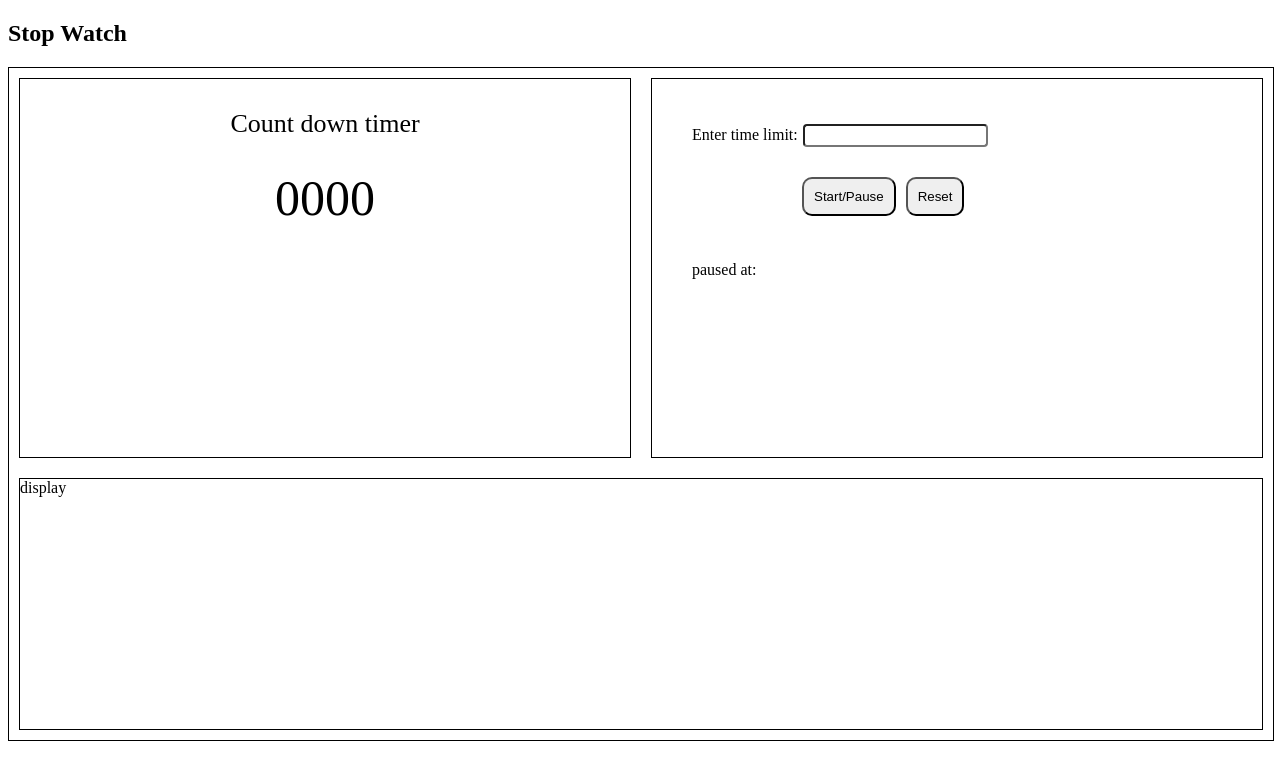
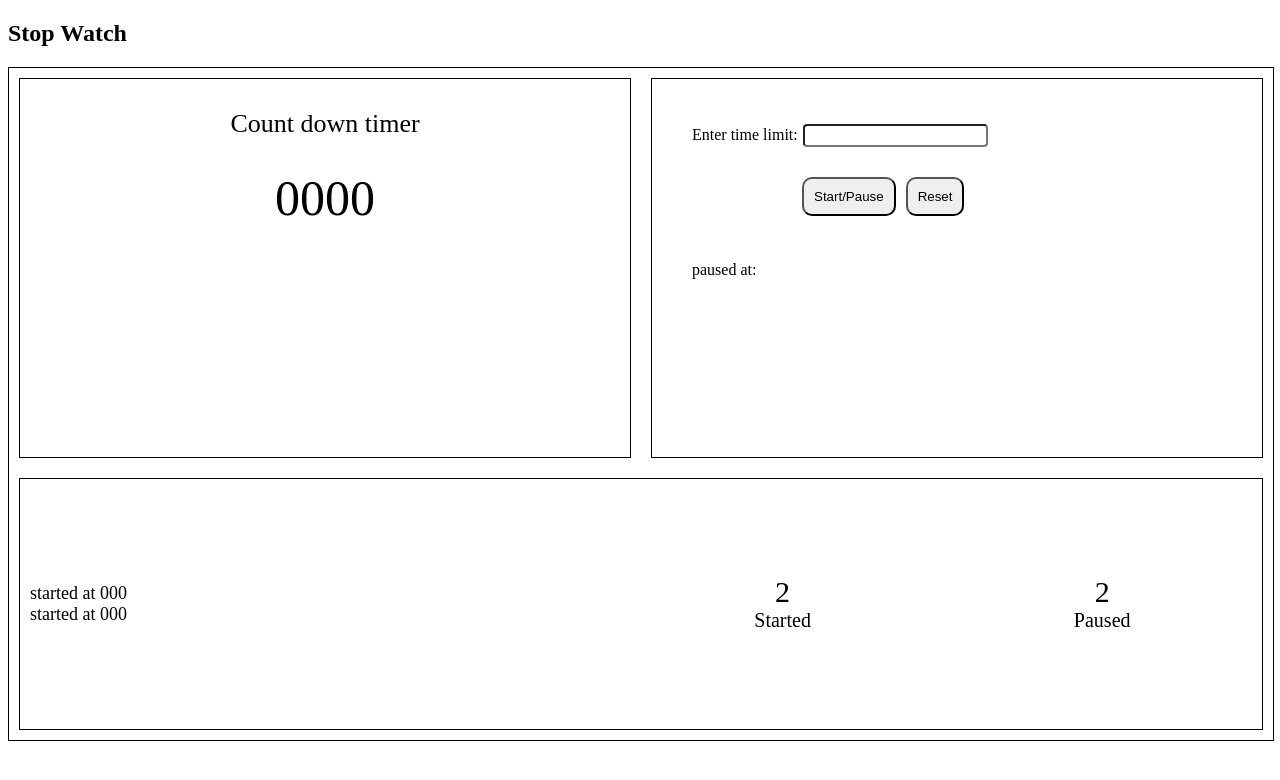
Before and after one commit to shubhamsahu1/stopwatch, an Angular app: page / in a window 1280 px wide. Shown: the top 780 px of the page. Built offline with nearby package versions, Linux system fonts and the light colour scheme.

Commit message:
update display component

```diff
--- a/src/app/display/display.component.css
+++ /dev/null
@@ -1,5 +0,0 @@
-.display{
-        margin: 10px;
-        border: 1px solid black;
-        height: 250px;
-}
--- a/src/app/display/display.component.html
+++ b/src/app/display/display.component.html
@@ -1,3 +1,14 @@
-<div class="display">
-    display
+<div class="display-wraper">
+  <div class="display-wraper__time">
+      <span>started at 000</span>
+      <span>started at 000</span>
+  </div>
+  <div class="display-wraper__statred">
+    <span class="display-wraper__statred--value">2</span>
+    <span class="display-wraper__statred--text">Started</span>
+  </div>
+  <div class="display-wraper__paused">
+    <span class="display-wraper__paused--value">2</span>
+    <span class="display-wraper__paused--text">Paused</span>
+  </div>
 </div>
--- /dev/null
+++ b/src/app/display/display.component.scss
@@ -0,0 +1,42 @@
+.display-wraper {
+  margin: 10px;
+  border: 1px solid black;
+  height: 250px;
+  display: flex;
+  &__time {
+    padding: 10px;
+    flex-grow: 2;
+    display: flex;
+    flex-direction: column;
+    justify-content: center;
+    font-size: 18px;
+  }
+  &__statred {
+    flex-grow: 1;
+    padding: 10px;
+    display: flex;
+    flex-direction: column;
+    justify-content: center;
+    align-items: center;
+    &--text {
+      font-size: 20px;
+    }
+    &--value {
+      font-size: 30px;
+    }
+  }
+  &__paused {
+    flex-grow: 1;
+    padding: 10px;
+    display: flex;
+    flex-direction: column;
+    justify-content: center;
+    align-items: center;
+    &--text {
+      font-size: 20px;
+    }
+    &--value {
+      font-size: 30px;
+    }
+  }
+}
--- a/src/app/display/display.component.ts
+++ b/src/app/display/display.component.ts
@@ -3,7 +3,7 @@ import { Component, OnInit } from '@angular/core';
 @Component({
   selector: 'display',
   templateUrl: './display.component.html',
-  styleUrls: ['./display.component.css']
+  styleUrls: ['./display.component.scss']
 })
 export class DisplayComponent implements OnInit {
 
```
